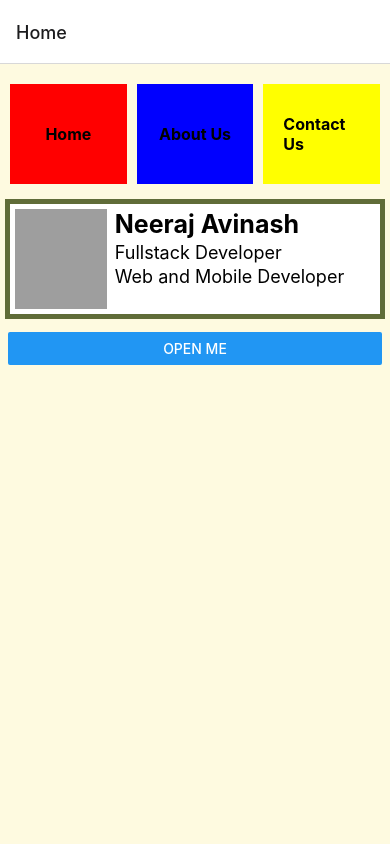
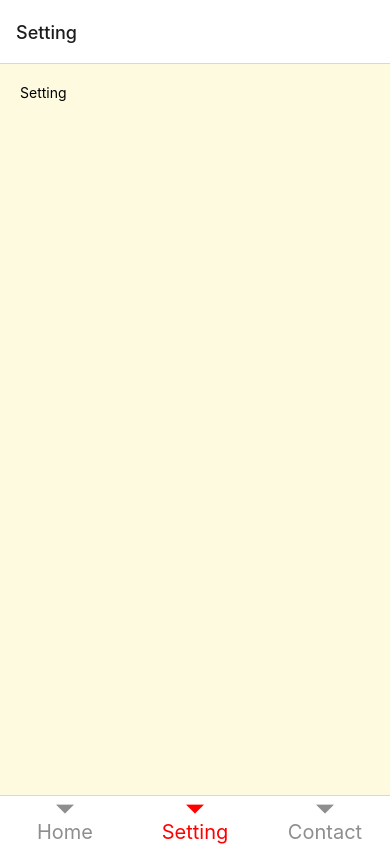
Before and after one commit to neerajbg/react-native-app, a React Native app: screen /Setting in a window 390 px wide. Built offline with nearby package versions, Linux system fonts and the light colour scheme; grey boxes are pictures that could not be loaded.

Commit message:
Tab based navigation

```diff
--- a/App.tsx
+++ b/App.tsx
@@ -8,13 +8,18 @@ import {NavigationContainer} from '@react-navigation/native';
 import {createNativeStackNavigator} from '@react-navigation/native-stack';
 import About from './components/screens/About';
 
+import {createBottomTabNavigator} from '@react-navigation/bottom-tabs';
+import Setting from './components/screens/Setting';
+
+const Tab = createBottomTabNavigator();
+
 const Stack = createNativeStackNavigator();
 
 export default function App() {
   const name = 'Amit';
   return (
     <NavigationContainer>
-      <Stack.Navigator>
+      {/* <Stack.Navigator>
         <Stack.Screen name="Home" component={Home} />
         <Stack.Screen name="Contact" component={Contact} />
         <Stack.Screen
@@ -22,11 +27,26 @@ export default function App() {
           component={About}
           options={{title: 'This is About Screen'}}
         />
-      </Stack.Navigator>
+      </Stack.Navigator> */}
+      <MyTab />
     </NavigationContainer>
   );
 }
 
+const MyTab = () => {
+  return (
+    <Tab.Navigator
+      screenOptions={{
+        tabBarStyle: {position: 'absolute'},
+        tabBarActiveTintColor: 'red',
+        tabBarLabelStyle: {fontSize: 20},
+      }}>
+      <Tab.Screen name="Home" component={Home} />
+      <Tab.Screen name="Setting" component={Setting} />
+      <Tab.Screen name="Contact" component={Contact} />
+    </Tab.Navigator>
+  );
+};
 const PropComp = (props: any) => {
   return (
     <View>
--- /dev/null
+++ b/components/screens/Setting.tsx
@@ -0,0 +1,18 @@
+import {ScrollView, StyleSheet, Text, View} from 'react-native';
+import React from 'react';
+
+export default function Setting() {
+  return (
+    <ScrollView style={{backgroundColor: '#fefae0'}}>
+      <View style={styles.container}>
+        <Text>Setting</Text>
+      </View>
+    </ScrollView>
+  );
+}
+
+const styles = StyleSheet.create({
+  container: {
+    padding: 20,
+  },
+});
--- a/package.json
+++ b/package.json
@@ -10,6 +10,7 @@
     "test": "jest"
   },
   "dependencies": {
+    "@react-navigation/bottom-tabs": "^6.5.7",
     "@react-navigation/native": "^6.1.6",
     "@react-navigation/native-stack": "^6.9.12",
     "@react-navigation/stack": "^6.3.16",
```
Also changed, not shown: 1 other file (tests, documents, lock files or other folders).
